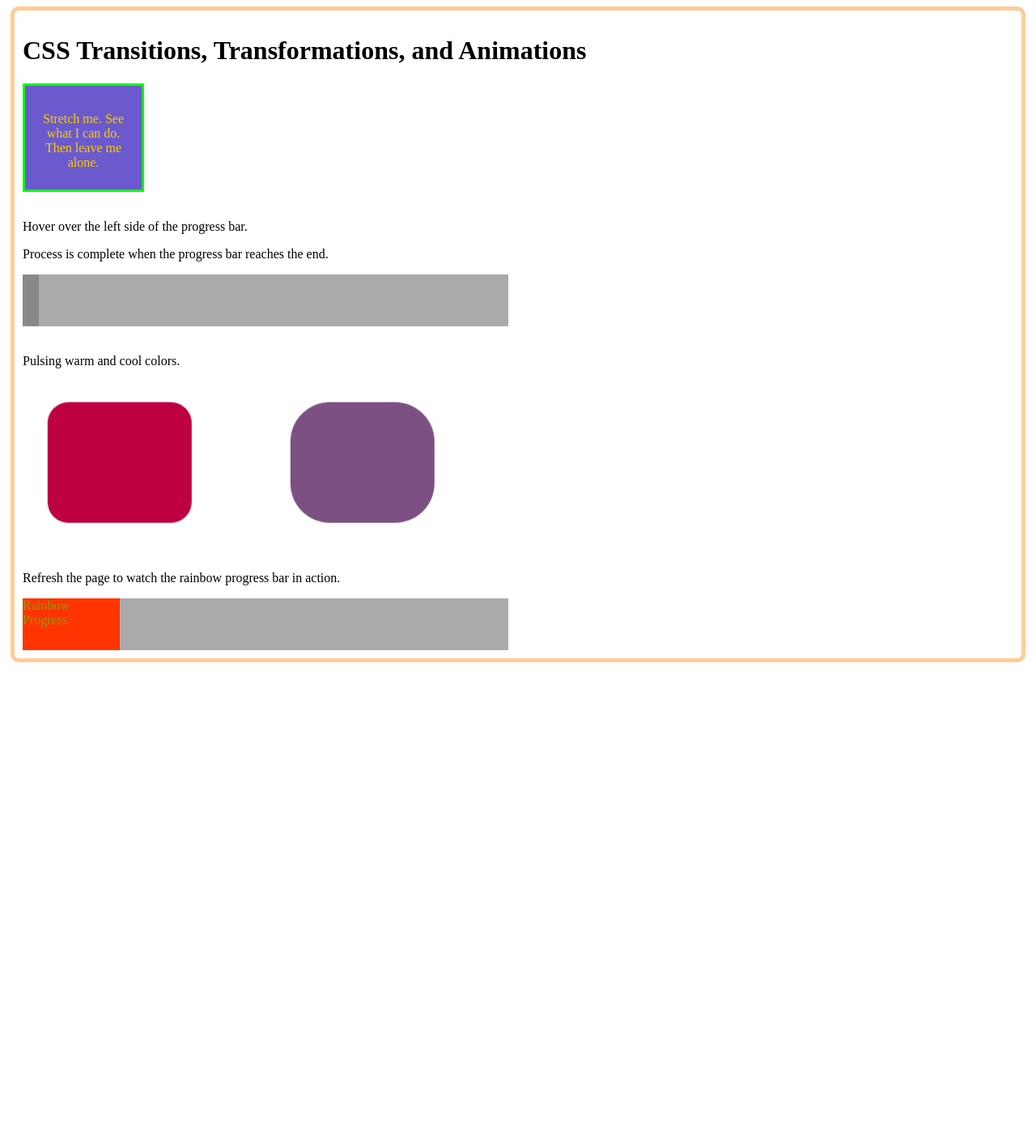
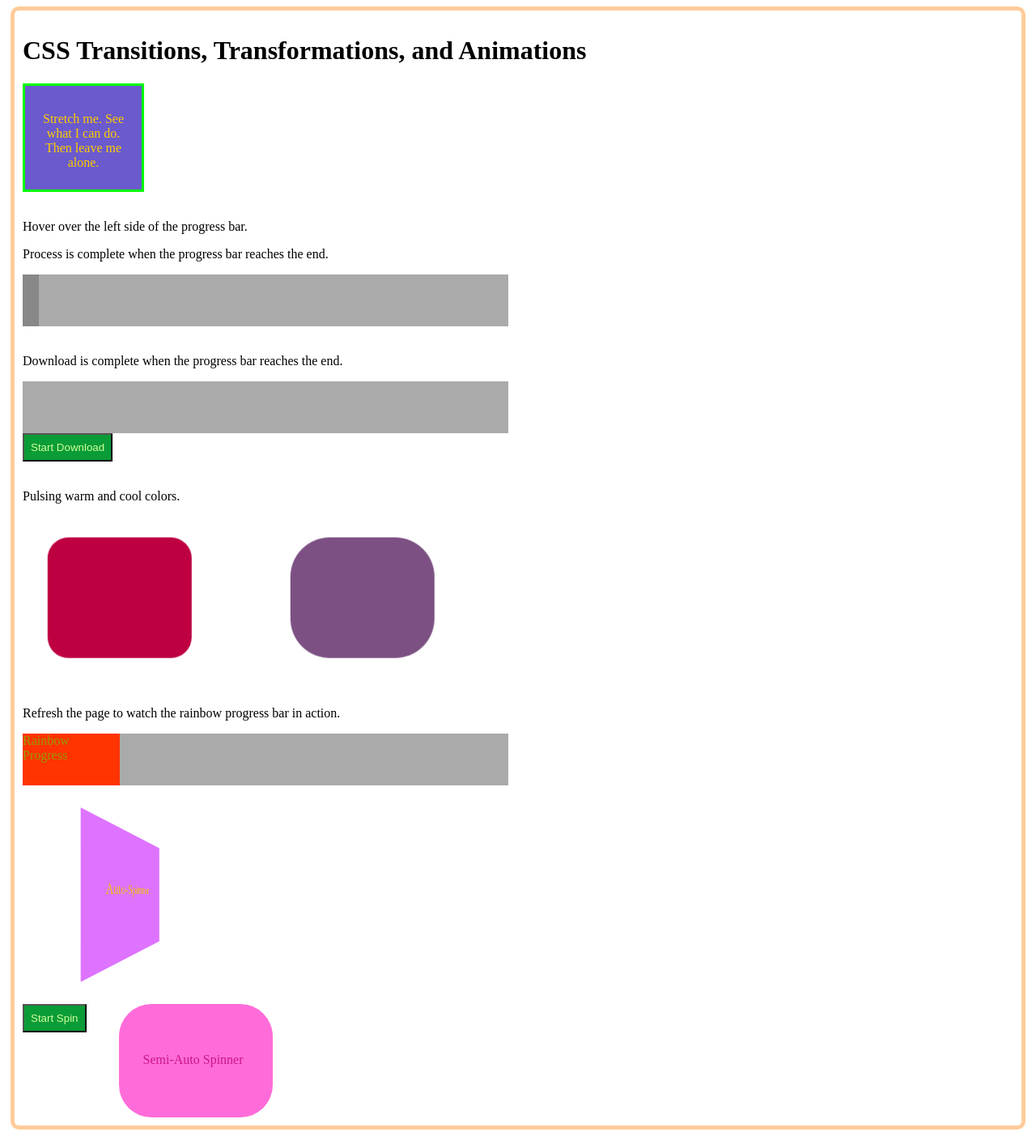
Before and after one commit to Bohman-Timothy/cit261, a PHP site: page /css-trans.html in a window 1280 px wide. Shown: the whole page at 81% size. Before the commit the page ends 818 px from the top, so only its background shows below. Run offline with PHP 8.4, Linux system fonts and the light colour scheme.

Commit message:
Added 2 spin boxes; 1 is auto-spinning, and the other is triggered with a button. Added a download progress bar that is manipulable with start, pause/resume, cancel, and clear buttons.

```diff
--- a/web/css-trans.css
+++ b/web/css-trans.css
@@ -1,5 +1,6 @@
 body {
-
+	min-width: 640px;
+	font-family: serif, sans-serif;
 }
 
 .border {
@@ -38,7 +39,15 @@ body {
 	border: 6px solid #00ff00;
 }
 
-.progressBar {
+.progressBarBackground {
+	display: block;
+	width: 600px;
+	height: 4em;
+	color: #ffcc00;
+	background-color: #aaaaaa;
+}
+
+#progressBar1 {
 	display: block;
 	width: 20px;
 	height: 4em;
@@ -48,17 +57,24 @@ body {
 	transition-timing-function: linear;
 }
 
-.progressBar:hover {
+#progressBar1:hover {
 	background-color: #6a5acd;
 	width: 600px;
 }
 
-.progressBarBackground {
+#downloadProgressBar {
 	display: block;
-	width: 600px;
+	width: 0px;
 	height: 4em;
 	color: #ffcc00;
-	background-color: #aaaaaa;
+	background-color: #888888;
+	transition: width 2s, background-color 2s;
+	transition-timing-function: linear;
+}
+
+#downloadProgressBar.downloadInProgress {
+	background-color: rgb(16,143,153);
+	width: 600px;
 }
 
 .blockSpace {
@@ -193,7 +209,7 @@ body {
 	}
 }
 
-.aniRainbow {
+.aniRainbowProgressBar {
 	width: 0px;
 	height: 4em;
 	color: purple;
@@ -204,3 +220,195 @@ body {
 	animation-fill-mode: forwards;
 	animation-delay: 2s;
 }
+
+.marginSpace {
+	margin-top: 60px;
+	margin-bottom: 60px;
+	margin-left: 60px;
+}
+
+.pinkSpinBox1 {
+	height: 50px;
+	width: 90px;
+	background-color: rgb(255,108,217);
+	color: rgb(240,196,0);
+	padding-top: 60px;
+	padding-left: 30px;
+	padding-right: 30px;
+	padding-bottom: 40px;
+}
+
+.spin1 {
+	animation-name: spin1;
+	animation-duration: 4s;
+	animation-timing-function: linear;
+	animation-iteration-count: infinite;
+}
+
+@keyframes spin1 {
+	0% {
+		background-color: rgb(255,108,217);
+		color: rgb(240,196,0);
+		transform: perspective(200px) rotateY(0deg);
+	}
+	12.5% {
+		background-color: rgb(231,112,255);
+		color: rgb(240,196,0);
+		transform: perspective(200px) rotateY(45deg);
+	}
+	25% {
+		background-color: rgb(185,126,255);
+		color: rgba(240,196,0,50%);
+		transform: perspective(200px) rotateY(90deg);
+	}
+	37.5% {
+		background-color: rgb(124,16,242);
+		color: #a0a0a0;
+		transform: perspective(200px) rotateY(135deg);
+	}
+	50% {
+		background-color: rgb(84,0,176);
+		color: #a0a0a0;
+		transform: perspective(200px) rotateY(180deg);
+	}
+	62.5% {
+		background-color: rgb(124,16,242);
+		color: #a0a0a0;
+		transform: perspective(200px) rotateY(225deg);
+	}
+	75% {
+		background-color: rgb(185,126,255);
+		color: #a0a0a0;
+		transform: perspective(200px) rotateY(270deg);
+	}
+	87.5% {
+		background-color: rgb(231,112,255);
+		color: rgb(240,196,0);
+		transform: perspective(200px) rotateY(315deg);
+	}
+	100% {
+		background-color: rgb(255,108,217);
+		color: rgb(240,196,0);
+		transform: perspective(200px) rotateY(360deg);
+	}
+}
+
+.pinkSpinBox2 {
+	height: 40px;
+	width: 130px;
+	background-color: rgb(255,108,217);
+	color: rgb(203,22,136);
+	padding-top: 60px;
+	padding-left: 30px;
+	padding-right: 30px;
+	padding-bottom: 40px;
+	border-radius: 40px;
+}
+
+.spin2 {
+	animation-name: spin2;
+	animation-duration: 4s;
+	animation-timing-function: linear;
+	animation-iteration-count: infinite;
+}
+
+@keyframes spin2 {
+	0% {
+		background-color: rgb(255,108,217);
+		color: rgb(203,22,136);
+		transform: perspective(200px) rotateX(0deg);
+	}
+	12.5% {
+		background-color: rgb(231,112,255);
+		color: rgb(203,22,136);
+		transform: perspective(200px) rotateX(45deg);
+	}
+	25% {
+		background-color: rgb(185,126,255);
+		color: rgba(203,22,136,50%);
+		transform: perspective(200px) rotateX(90deg);
+	}
+	37.5% {
+		background-color: rgb(124,16,242);
+		color: #a0a0a0;
+		transform: perspective(200px) rotateX(135deg);
+	}
+	50% {
+		background-color: rgb(84,0,176);
+		color: #a0a0a0;
+		transform: perspective(200px) rotateX(180deg);
+	}
+	62.5% {
+		background-color: rgb(124,16,242);
+		color: #a0a0a0;
+		transform: perspective(200px) rotateX(225deg);
+	}
+	75% {
+		background-color: rgb(185,126,255);
+		color: #a0a0a0;
+		transform: perspective(200px) rotateX(270deg);
+	}
+	87.5% {
+		background-color: rgb(231,112,255);
+		color: rgb(203,22,136);
+		transform: perspective(200px) rotateX(315deg);
+	}
+	100% {
+		background-color: rgb(255,108,217);
+		color: rgb(203,22,136);
+		transform: perspective(200px) rotateX(360deg);
+	}
+}
+
+#spinBtns {
+	float: left;
+	margin-right: 40px;
+}
+
+#pinkSpinBox2 {
+	float: left;
+}
+
+#startSpin {
+	background-color: rgb(10,156,54);
+	color: rgb(206,255,155);
+	padding: 8px;
+}
+
+#stopSpin {
+	background-color: rgb(134,0,60);
+	color: rgb(255,202,206);
+	padding: 8px;
+}
+
+#startDownload {
+	background-color: rgb(10,156,54);
+	color: rgb(206,255,155);
+	padding: 8px;
+}
+
+#cancelDownload {
+	background-color: rgb(134,0,60);
+	color: rgb(255,202,206);
+	padding: 8px;
+}
+
+#pauseDownload, #resumeDownload {
+	background-color: rgb(72,62,255);
+	color: rgb(199,240,255);
+	padding: 8px;
+}
+
+#clearDownload {
+	background-color: rgb(118,34,0);
+	color: rgb(255,219,183);
+	padding: 8px;
+}
+
+.displayNone {
+	display: none;
+}
+
+.clrFloats {
+	clear: both;
+}
--- a/web/css-trans.html
+++ b/web/css-trans.html
@@ -17,7 +17,19 @@
 <p>Hover over the left side of the progress bar.</p>
 <p>Process is complete when the progress bar reaches the end.</p>
 <div class="progressBarBackground">
-<div class="progressBar"></div>
+<div id="progressBar1"></div>
+</div>
+<br/>
+<p>Download is complete when the progress bar reaches the end.</p>
+<div class="progressBarBackground">
+<div id="downloadProgressBar"></div>
+</div>
+<div id="downloadBtns">
+  <button id="startDownload" onclick="startDownload();">Start Download</button>
+  <button id="pauseDownload" class="displayNone" onclick="pauseDownload();">Pause Download</button>
+  <button id="resumeDownload" class="displayNone" onclick="resumeDownload();">Resume Download</button>
+  <button id="cancelDownload" class="displayNone" onclick="cancelDownload();">Cancel Download</button>
+  <button id="clearDownload" class="displayNone" onclick="clearDownload();">Clear Download</button>
 </div>
 <br/>
 <p>Pulsing warm and cool colors.</p>
@@ -32,9 +44,120 @@
 <br/>
 <p>Refresh the page to watch the rainbow progress bar in action.
 <div class="progressBarBackground">
-<div class="aniRainbow progressBar">
+<div class="aniRainbowProgressBar">
 Rainbow<br/>Progress
 </div>
 </div>
+<div class="marginSpace">
+  <div id="pinkSpinBox1" class="pinkSpinBox1 spin1">Auto-Spinner</div>
+</div>
+  <div id="spinBtns">
+    <button id="startSpin" onclick="startSpin();">Start Spin</button>
+    <button id="stopSpin" class="displayNone" onclick="stopSpin();">Stop Spin</button>
+  </div>
+<div class="marginSpace">
+  <div id="pinkSpinBox2" class="pinkSpinBox2">Semi-Auto Spinner</div>
+</div>
+<div class="clrFloats"></div>
+
+<script>
+function startSpin() {
+  var pinkSpinBox2 = document.getElementById("pinkSpinBox2");
+  pinkSpinBox2.classList.add("spin2");
+  document.getElementById("startSpin").classList.add("displayNone");
+  document.getElementById("stopSpin").classList.remove("displayNone");
+}
+
+function stopSpin() {
+  var pinkSpinBox2 = document.getElementById("pinkSpinBox2");
+  pinkSpinBox2.classList.remove("spin2");
+  document.getElementById("stopSpin").classList.add("displayNone");
+  document.getElementById("startSpin").classList.remove("displayNone");
+}
+
+const progressBarMaxWidth = "600px";
+var downloadProgressBar = document.getElementById("downloadProgressBar");
+downloadProgressBar.addEventListener("transitionend", function() {
+  var computedStyle = window.getComputedStyle(downloadProgressBar);
+  var endWidth = computedStyle.getPropertyValue('width');
+  if (endWidth == progressBarMaxWidth) {
+    endDownload();
+  }
+});
+
+function startDownload() {
+  var downloadProgressBar = document.getElementById("downloadProgressBar");
+  var startDownload = document.getElementById("startDownload");
+  var pauseDownload = document.getElementById("pauseDownload");
+  var resumeDownload = document.getElementById("resumeDownload");
+  var cancelDownload = document.getElementById("cancelDownload");
+
+  downloadProgressBar.classList.add("downloadInProgress");
+  startDownload.classList.add("displayNone");
+  pauseDownload.classList.remove("displayNone");
+  cancelDownload.classList.remove("displayNone");
+}
+
+function pauseDownload() {
+  var downloadProgressBar = document.getElementById("downloadProgressBar");
+  var pauseDownload = document.getElementById("pauseDownload");
+  var resumeDownload = document.getElementById("resumeDownload");
+
+  var computedStyle = window.getComputedStyle(downloadProgressBar);
+  var pausedWidth = computedStyle.getPropertyValue('width');
+  downloadProgressBar.style.width = pausedWidth;
+  var backgroundColor = computedStyle.getPropertyValue('background-color');
+  downloadProgressBar.style.backgroundColor = backgroundColor;
+
+  downloadProgressBar.classList.remove("downloadInProgress");
+  pauseDownload.classList.add("displayNone");
+  resumeDownload.classList.remove("displayNone");
+}
+
+function resumeDownload() {
+  var downloadProgressBar = document.getElementById("downloadProgressBar");
+  var pauseDownload = document.getElementById("pauseDownload");
+  var resumeDownload = document.getElementById("resumeDownload");
+  downloadProgressBar.removeAttribute("style");
+  downloadProgressBar.classList.add("downloadInProgress");
+  resumeDownload.classList.add("displayNone");
+  pauseDownload.classList.remove("displayNone");
+}
+
+function cancelDownload() {
+  var downloadProgressBar = document.getElementById("downloadProgressBar");
+  var startDownload = document.getElementById("startDownload");
+  var pauseDownload = document.getElementById("pauseDownload");
+  var resumeDownload = document.getElementById("resumeDownload");
+  var cancelDownload = document.getElementById("cancelDownload");
+
+  downloadProgressBar.removeAttribute("style");
+  downloadProgressBar.classList.remove("downloadInProgress");
+  pauseDownload.classList.add("displayNone");
+  resumeDownload.classList.add("displayNone");
+  cancelDownload.classList.add("displayNone");
+  startDownload.classList.remove("displayNone");
+}
+
+function endDownload() {
+  var pauseDownload = document.getElementById("pauseDownload");
+  var cancelDownload = document.getElementById("cancelDownload");
+  var clearDownload = document.getElementById("clearDownload");
+
+  pauseDownload.classList.add("displayNone");
+  cancelDownload.classList.add("displayNone");
+  clearDownload.classList.remove("displayNone");
+}
+
+function clearDownload() {
+  var downloadProgressBar = document.getElementById("downloadProgressBar");
+  var startDownload = document.getElementById("startDownload");
+  var clearDownload = document.getElementById("clearDownload");
+
+  downloadProgressBar.classList.remove("downloadInProgress");
+  clearDownload.classList.add("displayNone");
+  startDownload.classList.remove("displayNone");
+}
+</script>
 </body>
 </html>
```
